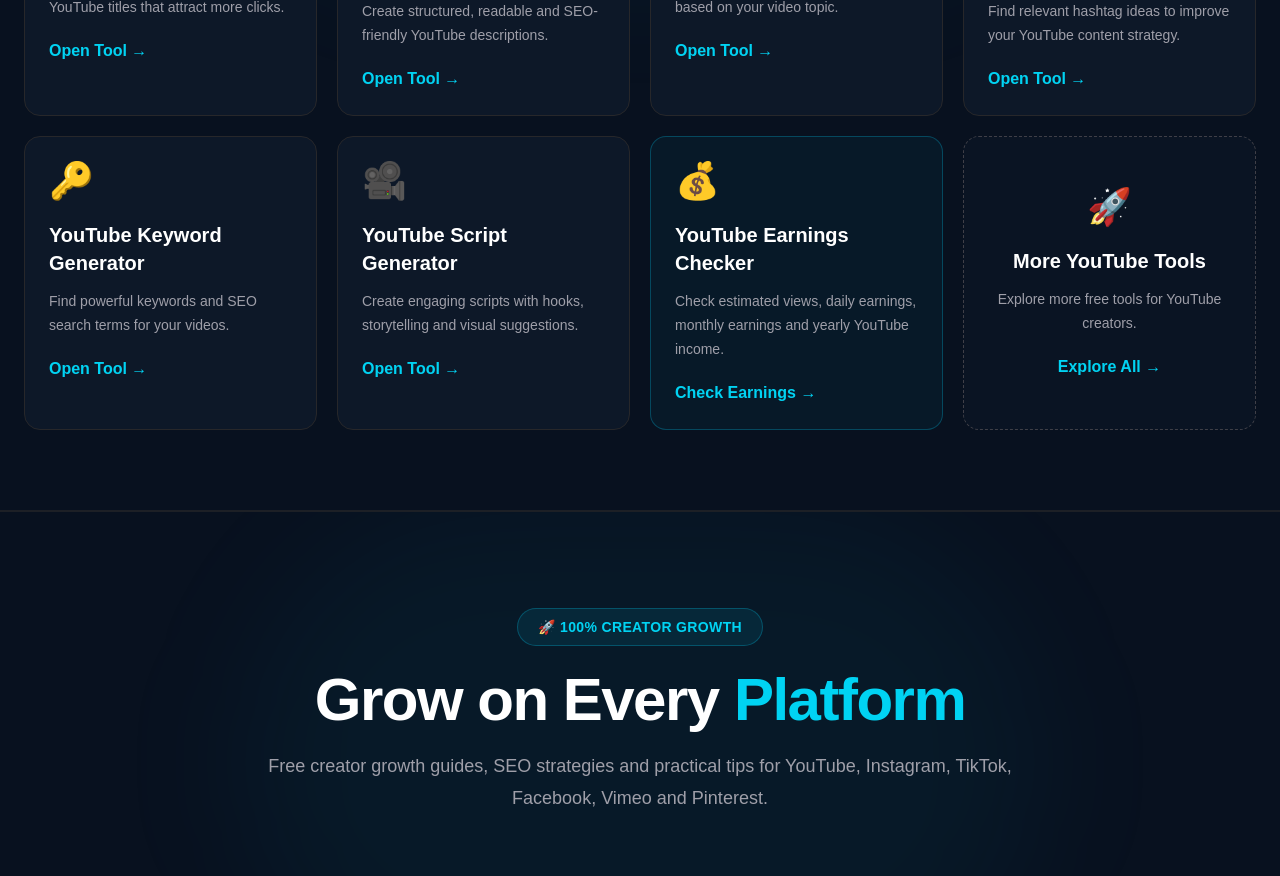
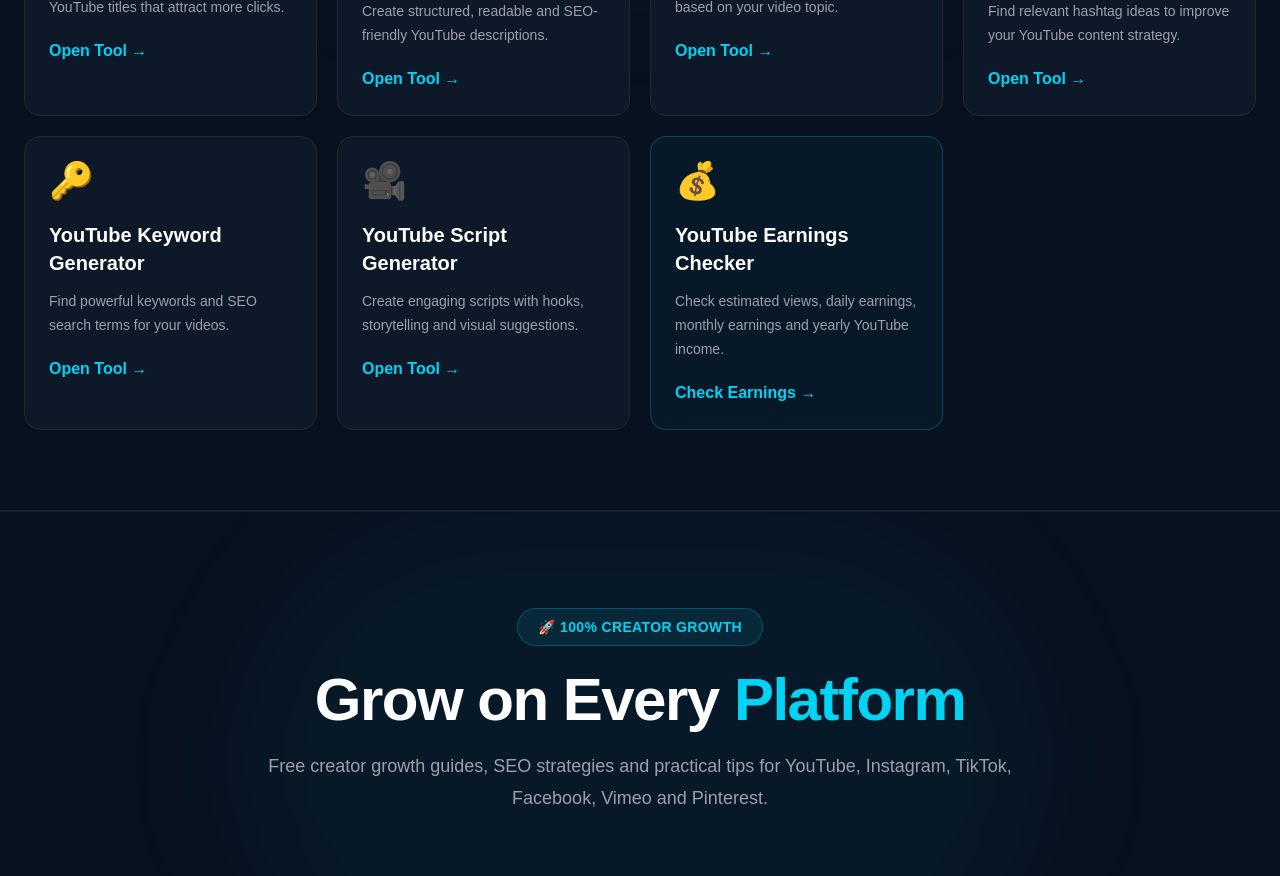
Before and after one commit to mahiramavat2024-cmd/videoseotools, a Next.js app in the folder client/: page / in a window 1280 px wide. Shown: the part 1480-2356 px from the top of the page. Built offline with nearby package versions, Linux system fonts and the light colour scheme.

Commit message:
Update YouTube earnings checker tools

```diff
--- a/client/app/page.tsx
+++ b/client/app/page.tsx
@@ -20,6 +20,7 @@
       <section>
         <Hero />
       </section>
+
       {/* =========================================================
           YOUTUBE CREATOR TOOLS
       ========================================================= */}
@@ -31,10 +32,8 @@
         <div className="pointer-events-none absolute left-1/2 top-0 h-[500px] w-[900px] -translate-x-1/2 rounded-full bg-cyan-500/5 blur-3xl" />
 
         <div className="relative mx-auto max-w-7xl">
-
           {/* Header */}
           <div className="mx-auto max-w-3xl text-center">
-
             <span className="inline-flex items-center rounded-full border border-cyan-500/30 bg-cyan-500/10 px-5 py-2 text-sm font-bold tracking-wide text-cyan-400">
               🚀 YOUTUBE CREATOR TOOLS
             </span>
@@ -50,12 +49,10 @@
               Create better videos, optimize your content, discover keywords,
               generate scripts and estimate your YouTube channel earnings.
             </p>
-
           </div>
 
           {/* 7 Tools */}
           <div className="mt-12 grid gap-5 sm:grid-cols-2 lg:grid-cols-4">
-
             {/* 1. TITLE */}
             <Link
               href="/youtube/title-generator"
@@ -214,31 +211,7 @@
                 Check Earnings →
               </div>
             </Link>
-
-      {/* 8. VIEW ALL */}
-      <Link
-        href="/youtube"
-        className="group flex flex-col justify-center rounded-2xl border border-dashed border-zinc-700 bg-[#0d1828]/50 p-6 text-center transition-all duration-300 hover:-translate-y-2 hover:border-cyan-500/60 hover:bg-[#101d30]"
-      >
-        <div className="text-4xl transition-transform duration-300 group-hover:scale-110">
-          🚀
           </div>
-
-        <h3 className="mt-5 text-xl font-bold text-white group-hover:text-cyan-400">
-          More YouTube Tools
-        </h3>
-
-        <p className="mt-3 text-sm leading-6 text-zinc-400">
-          Explore more free tools for YouTube creators.
-        </p>
-
-        <div className="mt-5 font-semibold text-cyan-400">
-          Explore All →
-        </div>
-      </Link>
-
-    </div>
-
         </div>
       </section>
 
@@ -250,7 +223,6 @@
         <div className="pointer-events-none absolute left-1/2 top-0 h-[500px] w-[800px] -translate-x-1/2 rounded-full bg-cyan-500/5 blur-3xl" />
 
         <div className="relative mx-auto max-w-7xl">
-
           {/* Section Header */}
           <div className="mx-auto max-w-3xl text-center">
             <span className="inline-flex items-center rounded-full border border-cyan-500/30 bg-cyan-500/10 px-5 py-2 text-sm font-bold tracking-wide text-cyan-400">
@@ -270,7 +242,6 @@
 
           {/* Platform Articles */}
           <div className="mt-16 grid gap-6 md:grid-cols-2 lg:grid-cols-3">
-
             {/* YouTube */}
             <Link
               href="/blog/youtube/how-to-grow-a-youtube-channel"
@@ -456,7 +427,6 @@
                 </div>
               </div>
             </Link>
-
           </div>
 
           {/* All Guides Button */}
@@ -468,7 +438,6 @@
               📚 Explore All Creator Guides →
             </Link>
           </div>
-
         </div>
       </section>
 
@@ -491,7 +460,6 @@
       ========================================================= */}
       <section className="border-y border-zinc-800/70 bg-[#0a1424]">
         <div className="mx-auto max-w-5xl px-6 py-20">
-
           <div className="text-center">
             <p className="text-sm font-semibold uppercase tracking-wider text-cyan-400">
               YouTube SEO Tools
@@ -503,7 +471,6 @@
           </div>
 
           <div className="mt-10 space-y-6 text-base leading-8 text-zinc-300">
-
             <p>
               VideoSEOTools provides free AI-powered tools designed to help
               YouTube creators plan, optimize, and improve their video
@@ -524,7 +491,6 @@
               producing entertainment content, VideoSEOTools gives you
               practical tools to generate ideas and SEO-focused content.
             </p>
-
           </div>
         </div>
       </section>
@@ -533,7 +499,6 @@
           FREE YOUTUBE SEO TOOLS
       ========================================================= */}
       <section className="mx-auto max-w-7xl px-6 py-20">
-
         <div className="text-center">
           <p className="text-sm font-semibold uppercase tracking-wider text-cyan-400">
             Explore Our Tools
@@ -545,13 +510,12 @@
 
           <p className="mx-auto mt-5 max-w-3xl leading-7 text-zinc-400">
             Choose a tool based on what you need for your next YouTube video.
-            Generate titles, descriptions, tags, hashtags, or keywords and optimize
-            your content workflow.
+            Generate titles, descriptions, tags, hashtags, or keywords and
+            optimize your content workflow.
           </p>
         </div>
 
         <div className="mt-12 grid gap-6 md:grid-cols-2 lg:grid-cols-4">
-
           <Link
             href="/youtube/title-generator"
             className="rounded-2xl border border-zinc-800 bg-[#0d1828] p-6 transition hover:border-cyan-500/50 hover:bg-[#101d30]"
@@ -649,7 +613,6 @@
               Try Keyword Generator →
             </span>
           </Link>
-
         </div>
       </section>
 
@@ -658,13 +621,11 @@
       ========================================================= */}
       <section className="border-y border-zinc-800/70 bg-[#0a1424]">
         <div className="mx-auto max-w-5xl px-6 py-20">
-
           <h2 className="text-3xl font-bold md:text-4xl">
             What Is YouTube SEO?
           </h2>
 
           <div className="mt-8 space-y-6 text-base leading-8 text-zinc-300">
-
             <p>
               YouTube SEO is the process of improving the information and
               content around a video so that viewers and search engines can
@@ -683,7 +644,6 @@
               your title and description accurately communicate what viewers
               can expect.
             </p>
-
           </div>
         </div>
       </section>
@@ -692,7 +652,6 @@
           HOW IT WORKS
       ========================================================= */}
       <section className="mx-auto max-w-7xl px-6 py-20">
-
         <div className="text-center">
           <p className="text-sm font-semibold uppercase tracking-wider text-cyan-400">
             Simple Workflow
@@ -704,7 +663,6 @@
         </div>
 
         <div className="mt-12 grid gap-6 md:grid-cols-3">
-
           <div className="rounded-2xl border border-zinc-800 bg-[#0d1828] p-7">
             <div className="flex h-10 w-10 items-center justify-center rounded-full bg-cyan-500 font-bold text-black">
               1
@@ -730,8 +688,8 @@
             </h3>
 
             <p className="mt-3 leading-7 text-zinc-400">
-              Use the AI tool to generate title, description, tag, hashtag, or keyword
-              ideas for your content.
+              Use the AI tool to generate title, description, tag, hashtag, or
+              keyword ideas for your content.
             </p>
           </div>
 
@@ -749,7 +707,6 @@
               audience, video, and content style.
             </p>
           </div>
-
         </div>
       </section>
 
@@ -765,7 +722,6 @@
       ========================================================= */}
       <section className="border-t border-zinc-800/70 bg-[#0a1424]">
         <div className="mx-auto max-w-4xl px-6 py-20">
-
           <div className="text-center">
             <p className="text-sm font-semibold uppercase tracking-wider text-cyan-400">
               Frequently Asked Questions
@@ -777,7 +733,6 @@
           </div>
 
           <div className="mt-12 space-y-5">
-
             <details className="rounded-2xl border border-zinc-800 bg-[#0d1828] p-6">
               <summary className="cursor-pointer list-none text-lg font-semibold">
                 What is VideoSEOTools?
@@ -849,7 +804,6 @@
                 .
               </p>
             </details>
-
           </div>
         </div>
       </section>
```
Also changed, not shown: client/components/EarningsChecker.tsx (+21 -29 lines). Lines whose indentation alone changed are shown as unchanged.
